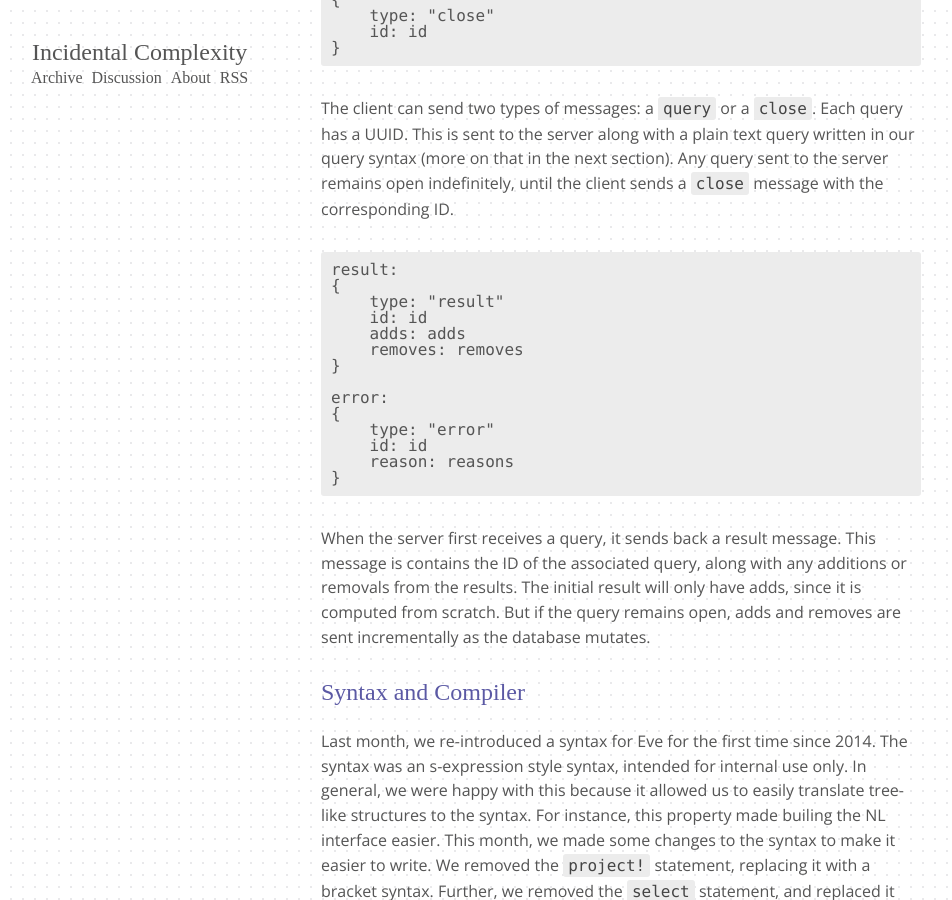
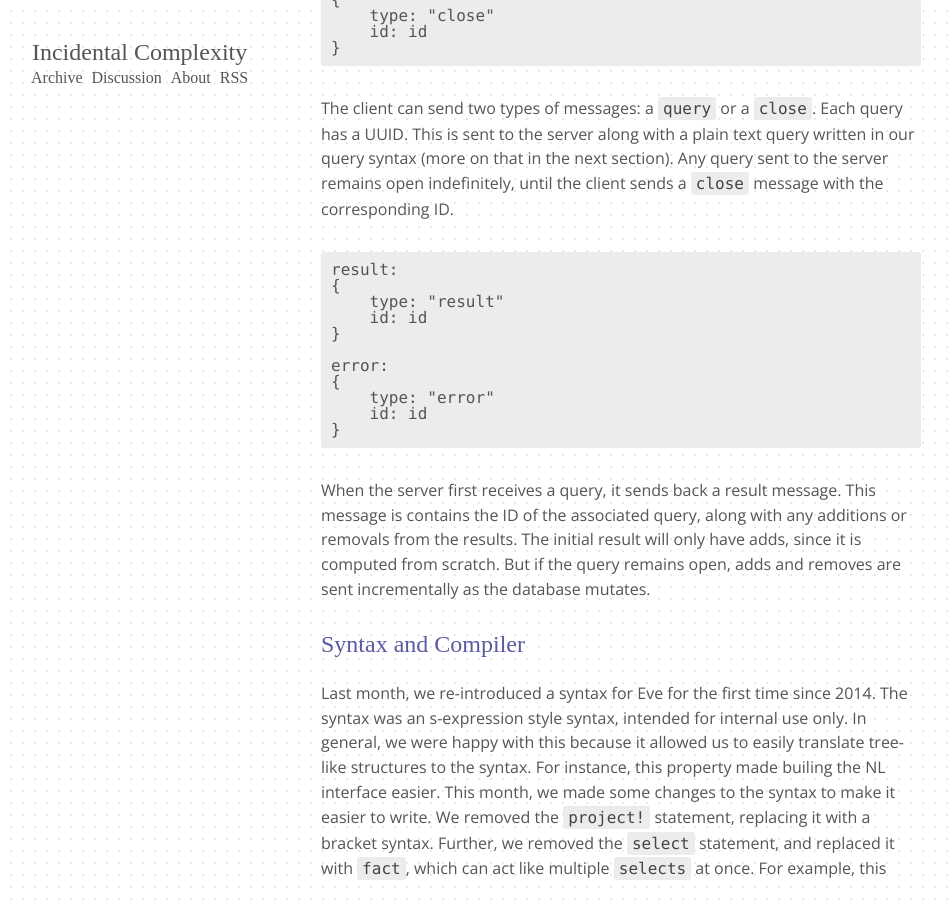
Before and after one commit to Kodowa/incidentalcomplexity, a Jekyll site: the page built from _posts/2016-06-22-mar2.md, in a window 1280 px wide and 900 px high, scrolled down 1399 px. Shown: the whole window, without its empty margins (19-971 px from the left). Built offline with Jekyll 4.4.1, drawn with Linux system fonts in a browser that asks for light colours; some web fonts are replaced.

Commit message:
Add brack

````diff
--- a/_posts/2016-06-22-mar2.md
+++ b/_posts/2016-06-22-mar2.md
@@ -39,15 +39,12 @@ result:
 {
     type: "result"
     id: id
-    adds: adds
-    removes: removes
 }
 
 error:
 {
     type: "error"
     id: id
-    reason: reasons
 }
 ```
 When the server first receives a query, it sends back a result message. This message is contains the ID of the associated query, along with any additions or removals from the results. The initial result will only have adds, since it is computed from scratch. But if the query remains open, adds and removes are sent incrementally as the database mutates.
````
